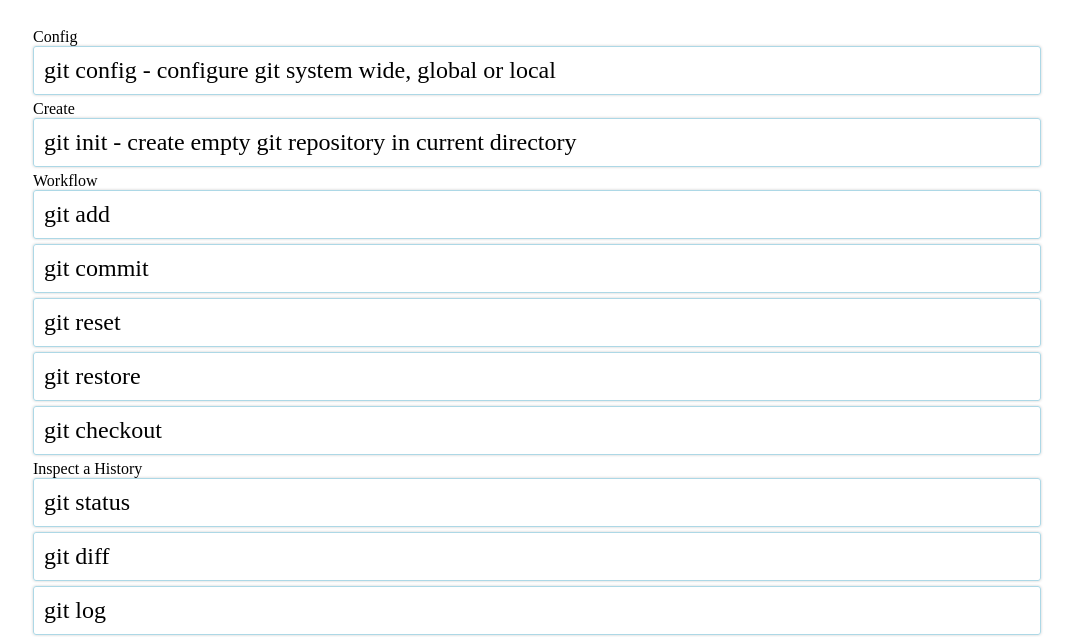
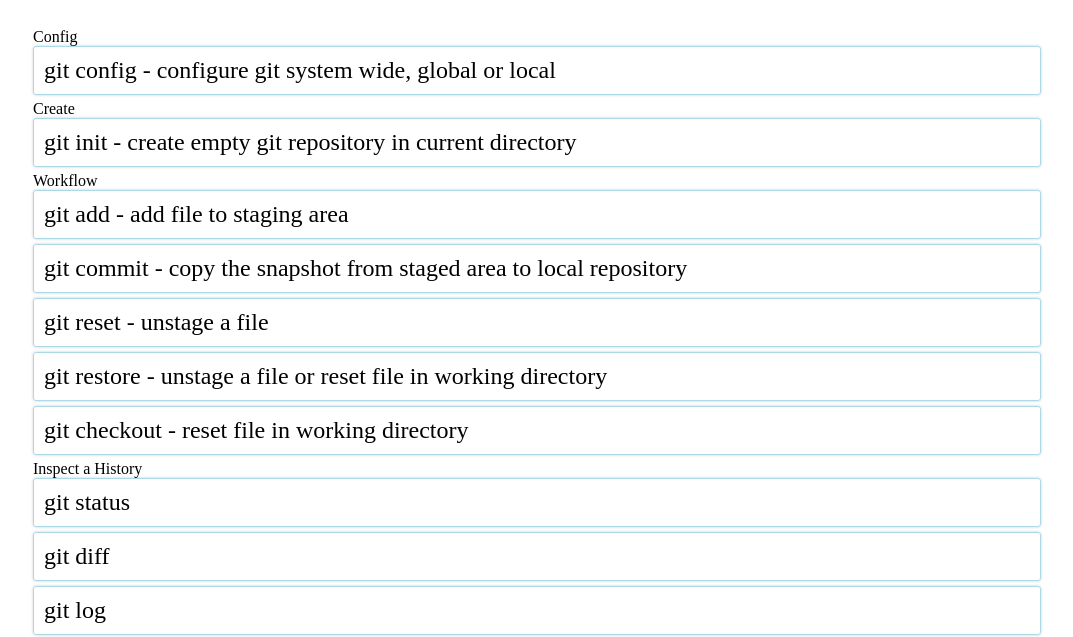
Before and after one commit to SofoRep/git-playground, a plain HTML site: page index.html in a window 1280 px wide. Shown: the part 180-817 px from the top of the page, without its empty margins (103-1176 px from the left). Drawn offline with Linux system fonts and the light colour scheme.

Commit message:
Add description for workflow commands

```diff
--- a/index.html
+++ b/index.html
@@ -21,11 +21,11 @@
         </div>
         <div>
             Workflow
-            <div class="command">git add</div>
-            <div class="command">git commit</div>
-            <div class="command">git reset</div>
-            <div class="command">git restore</div>
-            <div class="command">git checkout</div>
+            <div class="command">git add - add file to staging area</div>
+            <div class="command">git commit - copy the snapshot from staged area to local repository</div>
+            <div class="command">git reset - unstage a file</div>
+            <div class="command">git restore - unstage a file or reset file in working directory</div>
+            <div class="command">git checkout - reset file in working directory</div>
         </div>
         <div>
             Inspect a History
```
